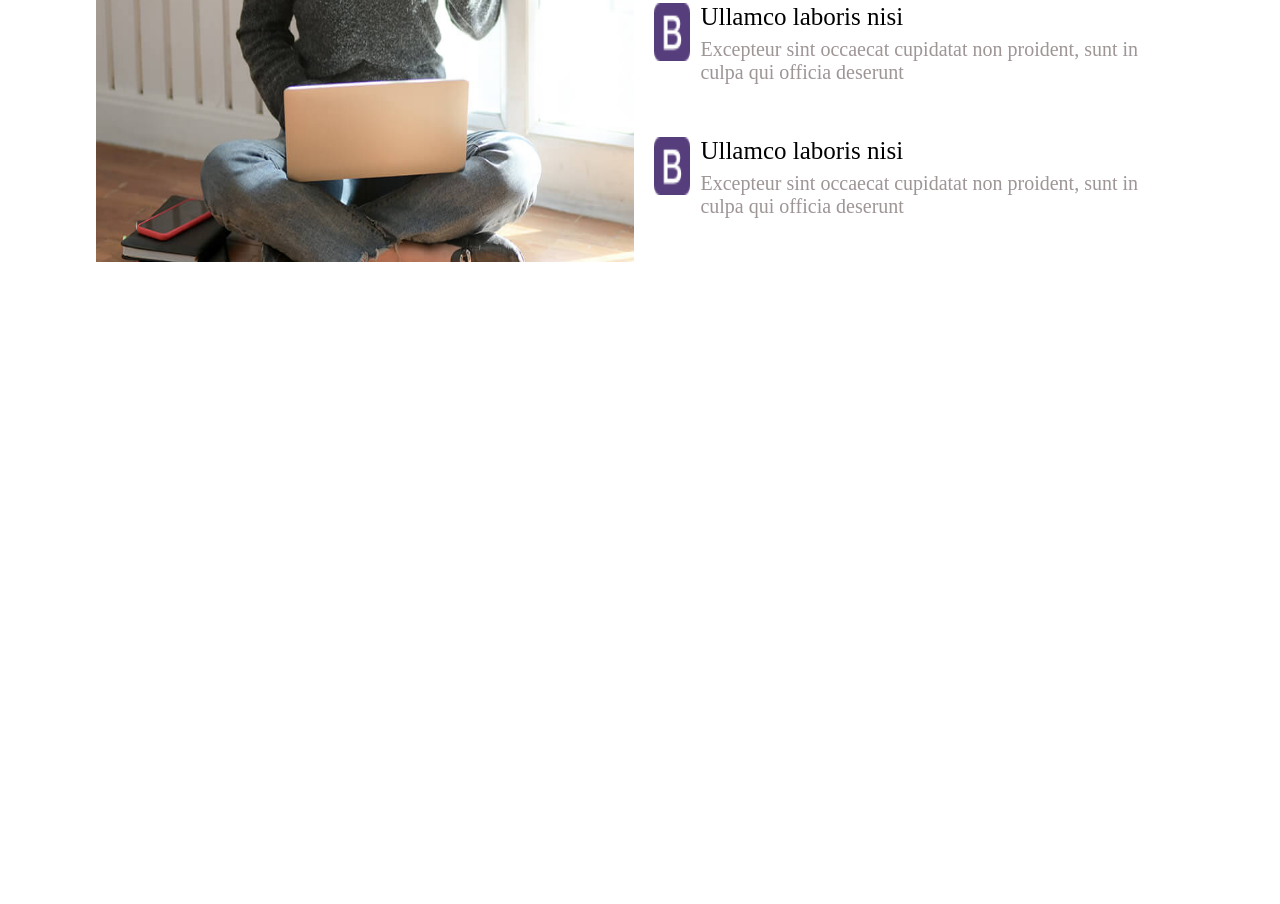
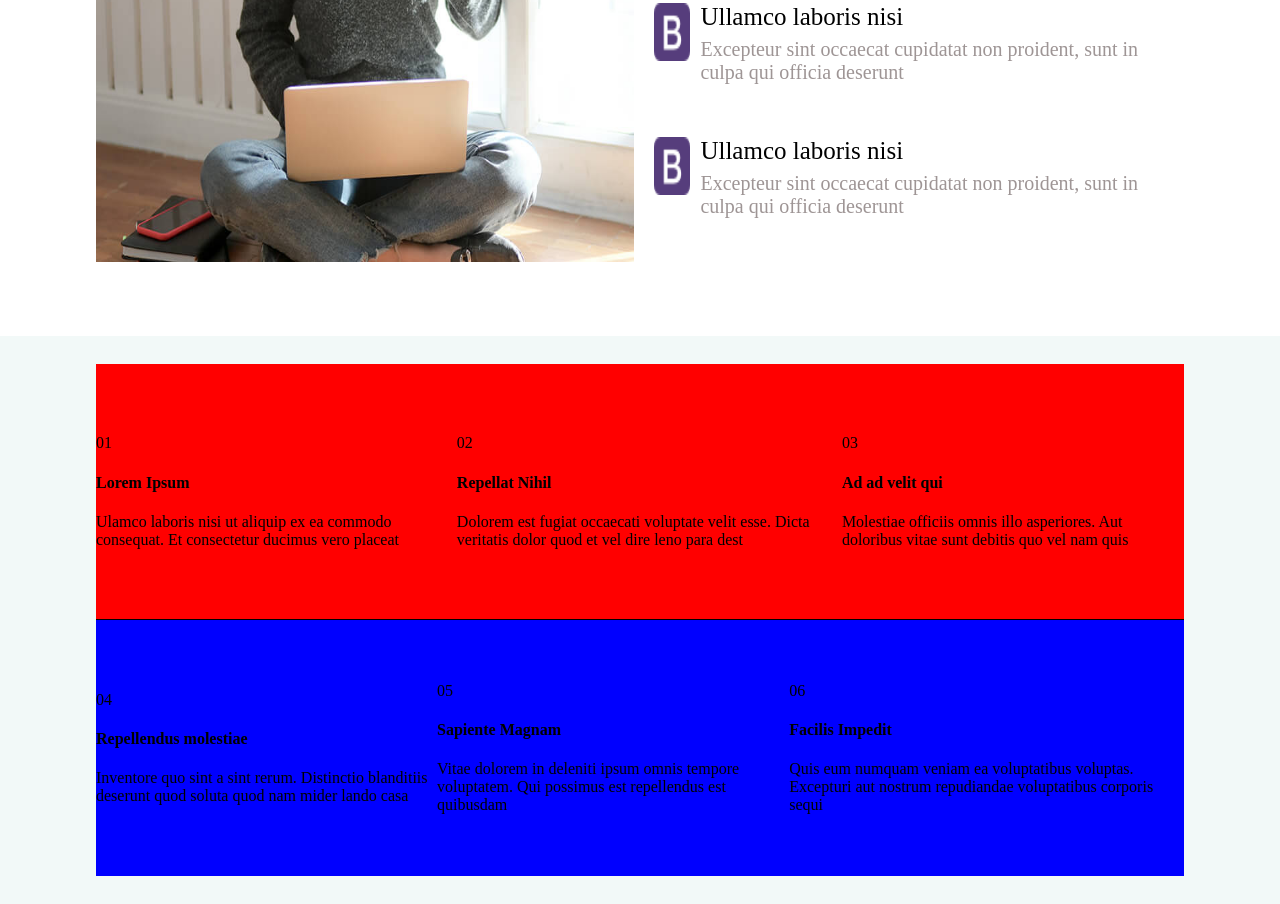
Before and after one commit to jasminpepic/Maxim, a plain HTML site: page index.html in a window 1280 px wide. Shown: the part 1194-2098 px from the top of the page. Before the commit the page ends 1529 px from the top, so only its background shows below. Drawn offline with Linux system fonts and the light colour scheme.

Commit message:
Maxim sesija3

```diff
--- a/index.html
+++ b/index.html
@@ -79,5 +79,61 @@
         </div>
       </div>
     </section>
+    <!-- Tabele -->
+    <div class="emptyDiv1"></div>
+    <section class="table">
+      <div class="table1">
+        <div class="table-border-left">
+          <p class="tableNumber">01</p>
+          <h4 class="tableSubtitle">Lorem Ipsum</h4>
+          <p class="tableText">
+            Ulamco laboris nisi ut aliquip ex ea commodo consequat. Et
+            consectetur ducimus vero placeat
+          </p>
+        </div>
+        <div class="table-border-left">
+          <p class="tableNumber">02</p>
+          <h4 class="tableSubtitle">Repellat Nihil</h4>
+          <p class="tableText">
+            Dolorem est fugiat occaecati voluptate velit esse. Dicta veritatis
+            dolor quod et vel dire leno para dest
+          </p>
+        </div>
+        <div class="table-border-none">
+          <p class="tableNumber">03</p>
+          <h4 class="tableSubtitle">Ad ad velit qui</h4>
+          <p class="tableText">
+            Molestiae officiis omnis illo asperiores. Aut doloribus vitae sunt
+            debitis quo vel nam quis
+          </p>
+        </div>
+      </div>
+      <div class="table2">
+        <div class="table-border-left">
+          <p class="tableNumber">04</p>
+          <h4 class="tableSubtitle">Repellendus molestiae</h4>
+          <p class="tableText">
+            Inventore quo sint a sint rerum. Distinctio blanditiis deserunt quod
+            soluta quod nam mider lando casa
+          </p>
+        </div>
+        <div class="table-border-left">
+          <p class="tableNumber">05</p>
+          <h4 class="tableSubtitle">Sapiente Magnam</h4>
+          <p class="tableText">
+            Vitae dolorem in deleniti ipsum omnis tempore voluptatem. Qui
+            possimus est repellendus est quibusdam
+          </p>
+        </div>
+        <div class="table-border-none">
+          <p class="tableNumber">06</p>
+          <h4 class="tableSubtitle">Facilis Impedit</h4>
+          <p class="tableText">
+            Quis eum numquam veniam ea voluptatibus voluptas. Excepturi aut
+            nostrum repudiandae voluptatibus corporis sequi
+          </p>
+        </div>
+      </div>
+    </section>
   </body>
 </html>
--- a/style.css
+++ b/style.css
@@ -155,3 +155,47 @@ body {
   margin-top: 0px;
   margin-left: 10px;
 }
+.table {
+  width: 100vw;
+  height: 71vh;
+  display: flex;
+  flex-direction: column;
+  justify-content: center;
+  align-items: center;
+  background-color: #f2f9f8;
+}
+.table1 {
+  width: 85%;
+  height: 45%;
+  display: flex;
+  flex-direction: row;
+  justify-content: center;
+  align-items: center;
+  border-bottom: 1px black solid;
+  background-color: red;
+}
+.table2 {
+  width: 85%;
+  height: 45%;
+  display: flex;
+  flex-direction: row;
+  justify-content: center;
+  align-items: center;
+  background-color: blue;
+}
+/* .table1-1-3 {
+  border-bottom: 1px black solid;
+}
+.table1-2 {
+  border-bottom: 1px black solid;
+  border-left: 1px black solid;
+  border-right: 1px black solid;
+}
+.table2-1-3 {
+  border-top: 1px black solid;
+}
+.table2-2 {
+  border-top: 1px black solid;
+  border-left: 1px black solid;
+  border-right: 1px black solid;
+} */
```
